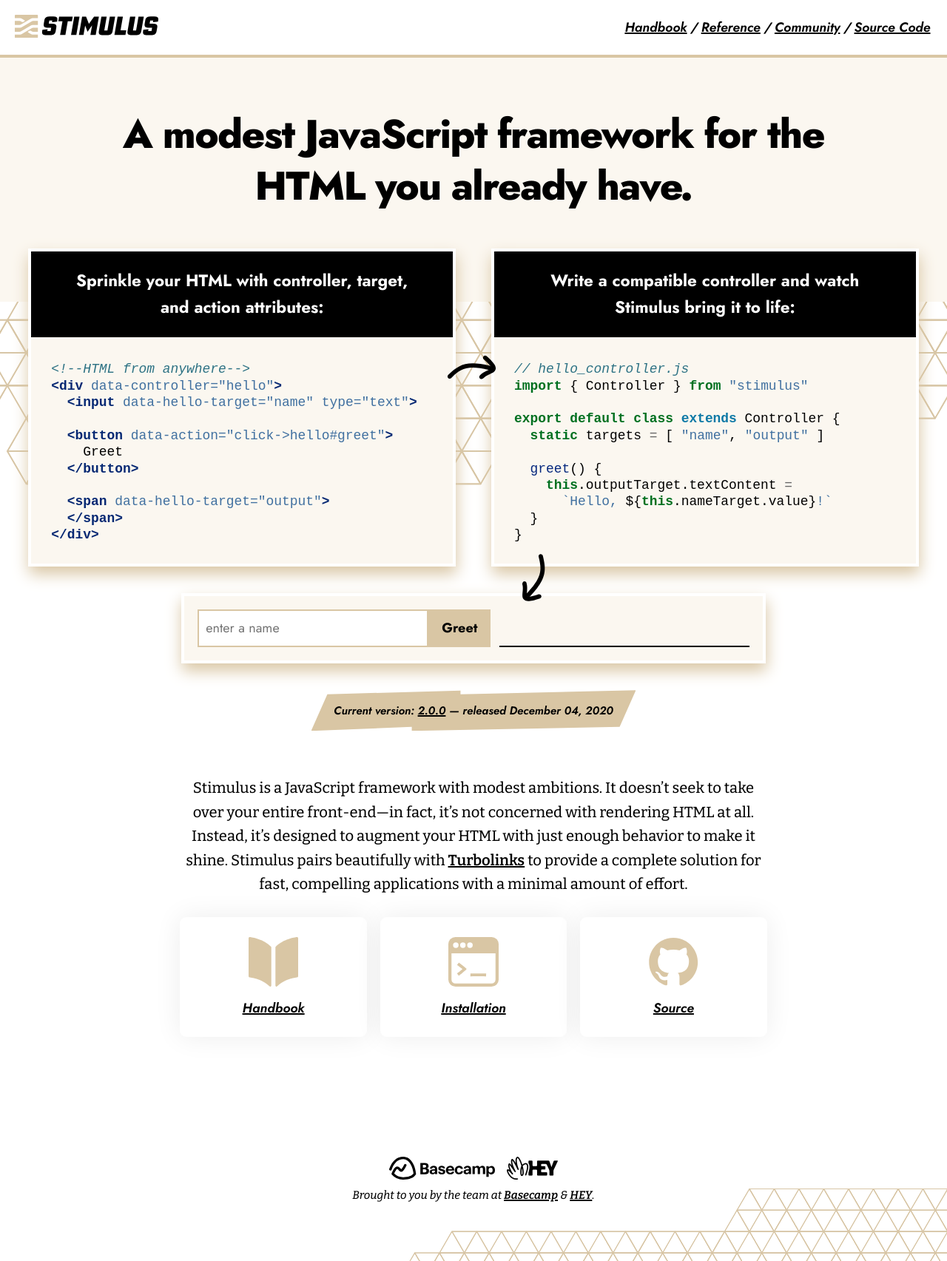
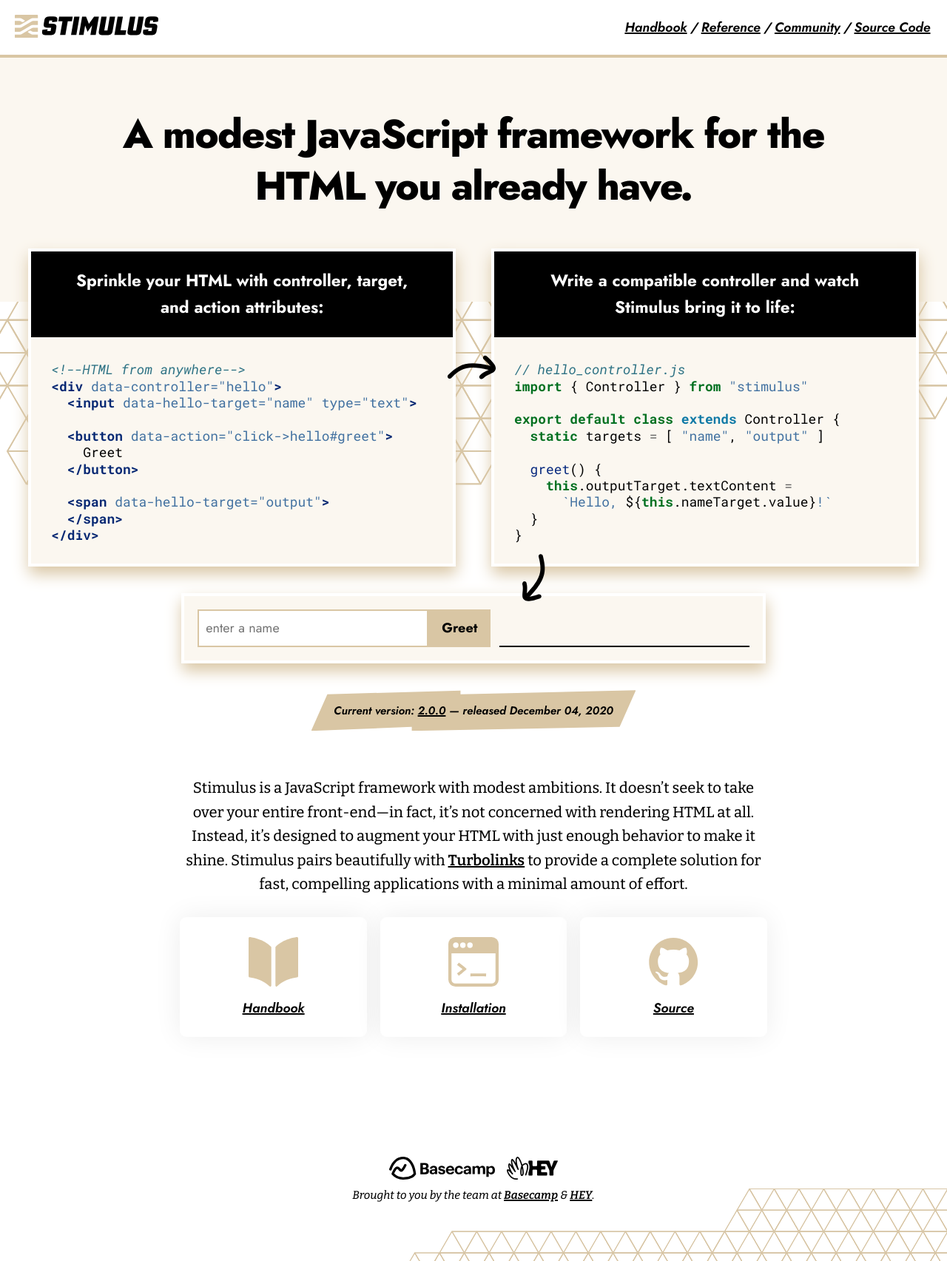
Before and after one commit to JayeTurn/stimulus-site, a Jekyll site: the page built from index.html, in a window 1280 px wide. Shown: the whole page at 74% size. Built offline with Jekyll 4.4.1, drawn with Linux system fonts in a browser that asks for light colours; comment, search, counter and statistics services are not loaded.

Commit message:
custom mono font

```diff
--- a/_includes/head.html
+++ b/_includes/head.html
@@ -19,6 +19,8 @@
   <link rel="preload" href="/assets/fonts/Bitter-Italic.woff2" as="font" type="font/woff2" crossorigin>
   <link rel="preload" href="/assets/fonts/Jost-Roman.woff2" as="font" type="font/woff2" crossorigin>
   <link rel="preload" href="/assets/fonts/Jost-Italic.woff2" as="font" type="font/woff2" crossorigin>
+  <link rel="preload" href="/assets/fonts/RobotoMono-Roman.woff2" as="font" type="font/woff2" crossorigin>
+  <link rel="preload" href="/assets/fonts/RobotoMono-Italic.woff2" as="font" type="font/woff2" crossorigin>
 
   <link rel="stylesheet" href="/css/main.css">
   <script src="/js/main.js" type="module"></script>
--- a/_sass/_elements.scss
+++ b/_sass/_elements.scss
@@ -144,6 +144,7 @@ hr {
 code,
 pre {
   font-family: $mono-stack;
+  //font-weight: 400;
   line-height: 1.25;
   padding:  0 0.1em;
   background-color: $color-tint;
@@ -151,6 +152,7 @@ pre {
 
 pre {
   text-indent: -0.125em;
+  font-weight: 400;
 }
 
 code {
--- a/_sass/_fonts.scss
+++ b/_sass/_fonts.scss
@@ -35,3 +35,39 @@
   src: url('/assets/fonts/Jost-Italic.woff2') format('woff2');
   font-display: swap;
 }
+
+@font-face{
+  font-family: 'JetBrainsMono';
+  font-weight: 100 800;
+  font-stretch: normal;
+  font-named-instance: 'Regular';
+  src: url('/assets/fonts/JetBrainsMono-Roman.woff2') format('woff2');
+  font-display: swap;
+}
+
+@font-face{
+  font-family: 'JetBrainsMono';
+  font-weight: 100 800;
+  font-style: italic;
+  font-named-instance: 'Italic';
+  src: url('/assets/fonts/JetBrainsMono-Italic.woff2') format('woff2');
+  font-display: swap;
+}
+
+@font-face{
+  font-family: 'RobotoMono';
+  font-weight: 100 800;
+  font-stretch: normal;
+  font-named-instance: 'Regular';
+  src: url('/assets/fonts/RobotoMono-Roman.woff2') format('woff2');
+  font-display: swap;
+}
+
+@font-face{
+  font-family: 'RobotoMono';
+  font-weight: 100 800;
+  font-style: italic;
+  font-named-instance: 'Italic';
+  src: url('/assets/fonts/RobotoMono-Italic.woff2') format('woff2');
+  font-display: swap;
+}
--- a/_sass/_landing.scss
+++ b/_sass/_landing.scss
@@ -227,6 +227,7 @@
   -webkit-appearance: none;
   border: none;
   outline: none;
+  cursor: pointer;
 
   @include media(medium) {
     width: auto;
--- a/_sass/_mixins.scss
+++ b/_sass/_mixins.scss
@@ -8,7 +8,7 @@ $column-width: 30em;
 
 $serif-stack: 'Bitter', serif;
 $sans-stack: 'Jost', sans-serif;
-$mono-stack: 'ubuntu-mono', monospace;
+$mono-stack: 'RobotoMono', monospace;
 
 $font-base-small: 1.6em;
 $font-base-medium: calc(1em + 0.625vw);
```
Also changed, not shown: assets/fonts/RobotoMono-Italic.woff2 (added), assets/fonts/RobotoMono-Roman.woff2 (added).
